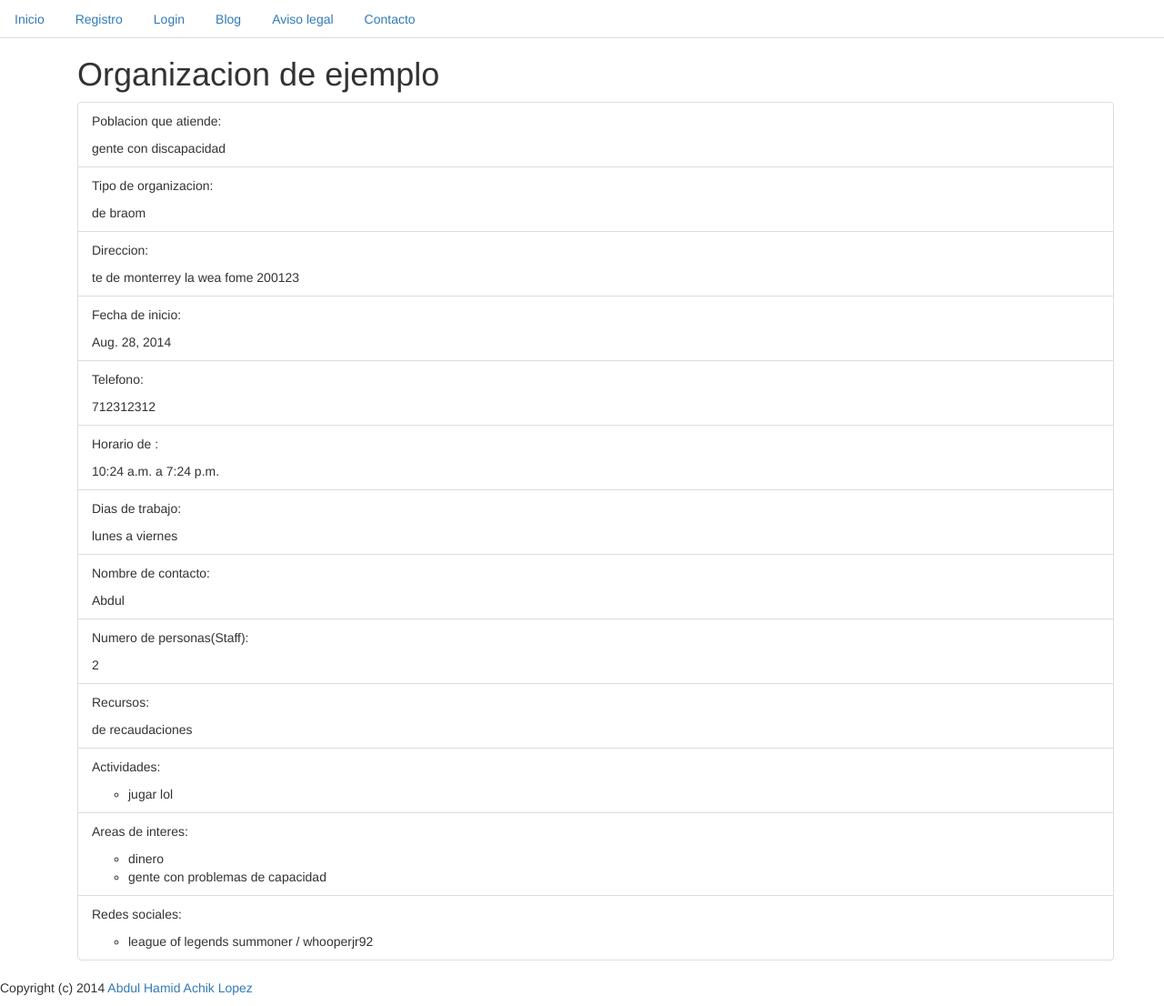
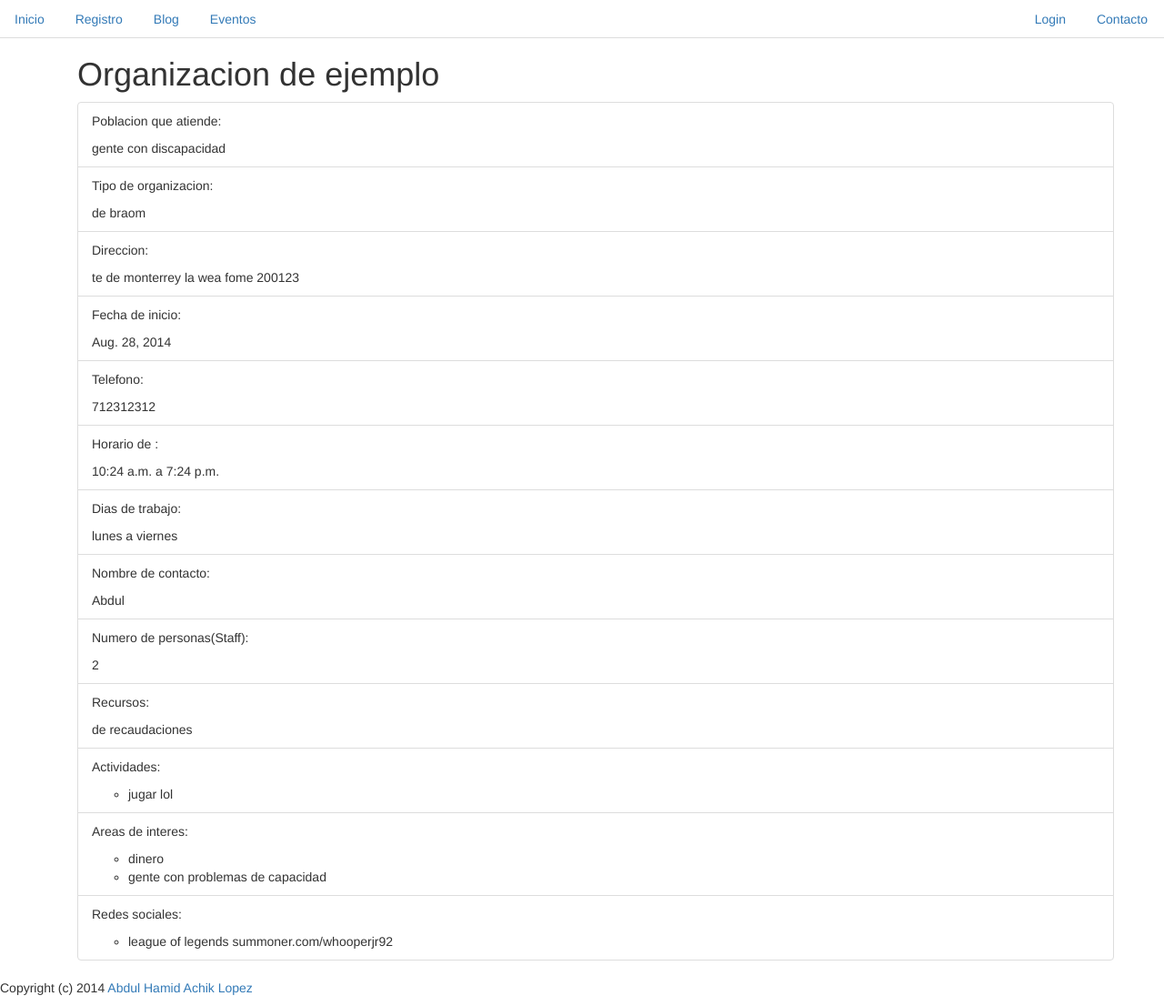
Before and after one commit to aachik/Proyecto_OSC, a Django app: page /organizacion/1/ in a window 1280 px wide. Shown: the whole page at 91% size. Run offline with Django 3.2, Linux system fonts and the light colour scheme; data comes from the database, SQL or seed files in the repository; parts of the project's set-up code (start-up, migrations or seed data) failed here and were passed over; some libraries are stand-ins or nearby versions.

Commit message:
modifique la barra de inicio y cambie el tamaño de la lista de las organizaciones al inicio tambien

```diff
--- a/Proyecto_OSC/urls.py
+++ b/Proyecto_OSC/urls.py
@@ -14,7 +14,7 @@ urlpatterns = patterns('app.views',
     (r'^admin/', include(admin.site.urls)),
     (r"^organizacion/(?P<pk>\d+)/$", "organizacion"),
     (r"^form/","form"),
-
+    (r"^admin/", "admin"),
     (r"","main"),
 
 
--- a/app/templates/estructure.html
+++ b/app/templates/estructure.html
@@ -15,11 +15,15 @@
         <ul class = "nav nav-tabs" role="navigation">
             <li><a href="{% url 'app.views.main' %}">Inicio</a></li>
             <li><a href="{% url 'app.views.form' %}">Registro</a></li>
-            <li><a href="#">Login</a></li>
             <li><a href="#">Blog</a></li>
-            <li><a href="#">Aviso legal</a></li>
-            <li><a href="#">Contacto</a></li>
+            <li><a href="#">Eventos</a></li>
+            <li class="pull-right"><a href="#">Contacto</a></li>
+
+
+            <li class="pull-right"><a href="{% url 'app.views.admin' %}">Login</a></li>
+
         </ul>
+
 
 
 <div class ="container">
--- a/app/templates/inicio.html
+++ b/app/templates/inicio.html
@@ -10,6 +10,7 @@
 <div class="page-header">
   <h1>Organizaciones registradas <small>Haz click para mostrar mas informacion</small></h1>
 <div class = "container">
+    <div class="col-xs-4">
         <ul  class ="list-group">
 
             {% for organizacion in organizacion.object_list %}
@@ -22,5 +23,6 @@
         </ul>
     </div>
 </div>
+    </div>
 
 {% endblock %}
--- a/app/templates/organizacion.html
+++ b/app/templates/organizacion.html
@@ -44,7 +44,7 @@
       <ul >
          {% for tipo in organizacion.red.tipo.all %}
            <li >
-           {{ tipo.tipo }} / {{ organizacion.red }}
+           {{ tipo.tipo }}.com/{{ organizacion.red }}
            </li>
 
 
--- a/app/views.py
+++ b/app/views.py
@@ -32,3 +32,7 @@ def form(request):
 
 
     return render_to_response("form.html", dict(organizacion = organizacion, usuario = request.user))
+
+def admin(request):
+
+    return render_to_response("/admin/")
```
Lines whose indentation alone changed are shown as unchanged.
